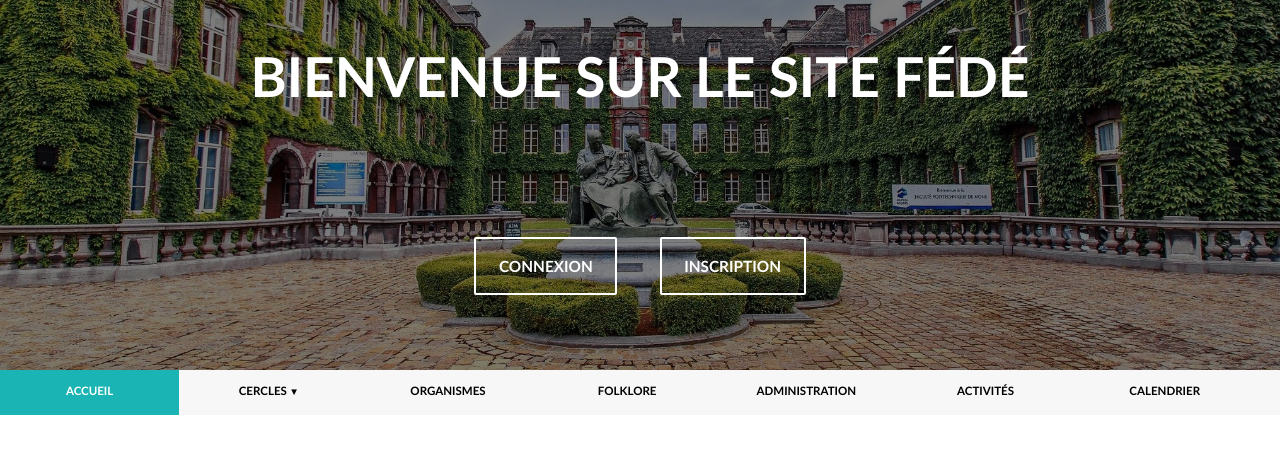
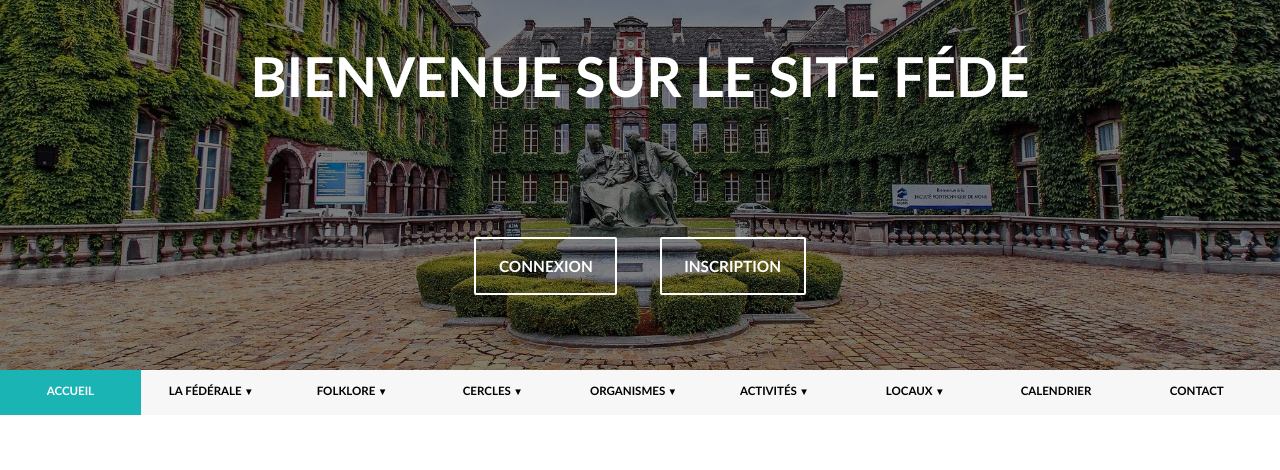
Before and after one commit to Syphel/site_fede, a PHP site: page / in a window 1280 px wide. Shown: the top 470 px of the page. Run offline with PHP 8.4, Linux system fonts and the light colour scheme.

Commit message:
Menu fini

```diff
--- a/index.html
+++ b/index.html
@@ -39,18 +39,76 @@
 			<ul>
 				<li><a class="active" href="index.html">Accueil</a></li>
 				<li class="dropdown" href="#">
+					<a href="">La Fédérale</a>
+					<ul class="dropdown-content">
+						<li><a href="#">Qui sommes-nous ?</a></li>
+						<li><a href="#">Carte Fédé</a></li>
+						<li><a href="#">Statuts</a></li>
+						<li><a href="#">PV réunions</a></li>
+					</ul>
+				</li>
+				<li class="dropdown" href="#">
+					<a href="">Folklore</a>
+					<ul class="dropdown-content">
+						<li><a href="#">Les Fêtes</a></li>
+						<li><a href="#">Régionales</a></li>
+						<li><a href="#">Bleusaille</a></li>
+						<li><a href="#">Chants</a></li>
+					</ul>
+				</li>
+				<li class="dropdown" href="#">
 					<a href="">Cercles</a>
 					<ul class="dropdown-content">
-						<li><a href="#">Bar</a></li>
-						<li><a href="#">CPV</a></li>
-						<li><a href="#">Cap</a></li>
+						<li><a href="#">Le Bar Polytech</a></li>
+						<li><a href="#">La C.A.P.</a></li>
+						<li><a href="#">Le C.P.V.</a></li>
+						<li><a href="#">Le Cercle Culturel</a></li>
+						<li><a href="#">Le Magellan</a></li>
+						<li><a href="#">Le Mons-Mines</a></li>
+						<li><a href="#">La Mutu</a></li>
+						<li><a href="#">Peyresq</a></li>
+						<li><a href="#">Radio Extra</a></li>
+						<li><a href="#">Le Scientifique</a></li>
+						<li><a href="#">Sono-Danse-Musique</a></li>
+						<li><a href="#">Les Sports</a></li>
 					</ul>
 				</li>
-				<li><a href="#">Organismes</a></li>
-				<li><a href="#">Folklore</a></li>
-				<li><a href="#">Administration</a></li>
-				<li><a href="#">Activités</a></li>
+				<li class="dropdown" href="#">
+					<a href="">Organismes</a>
+					<ul class="dropdown-content">
+						<li><a href="#">Commission Historique</a></li>
+						<li><a href="#">Commission Web</a></li>
+						<li><a href="#">FPMaths</a></li>
+						<li><a href="#">J.D.E.</a></li>
+						<li><a href="#">Polytech Mons Day</a></li>
+						<li><a href="#">PIMs</a></li>
+						<li><a href="#">Revue des Mines</a></li>
+					</ul>
+				</li>
+				<li class="dropdown" href="#">
+					<a href="">Activités</a>
+					<ul class="dropdown-content">
+						<li><a href="#">Culture</a></li>
+						<li><a href="#">Festivités</a></li>
+						<li><a href="#">Sport</a></li>
+					</ul>
+				</li>
+				<li class="dropdown" href="#">
+					<a href="">Locaux</a>
+					<ul class="dropdown-content">
+						<li><a href="#">Bar</a></li>
+						<li><a href="#">Bibliothèque</a></li>
+						<li><a href="#">C.A.P</a></li>
+						<li><a href="#">Local de projection</a></li>
+						<li><a href="#">Magellan</a></li>
+						<li><a href="#">Mutuelle d'édition</a></li>
+						<li><a href="#">Radio</a></li>
+						<li><a href="#">Salle de sport</a></li>
+						<li><a href="#">Scientifique</a></li>
+					</ul>
+				</li>
 				<li><a href="#">Calendrier</a></li>
+				<li><a href="#">Contact</a></li>
 			</ul>
 
 			<!--<div class="search-area">
--- a/style.css
+++ b/style.css
@@ -87,7 +87,7 @@ nav ul{
 
 nav ul li{
 	float: left;
-	width: 14%;
+	width: 11%;
 	text-align: center;
 	position: relative;
 }
```
